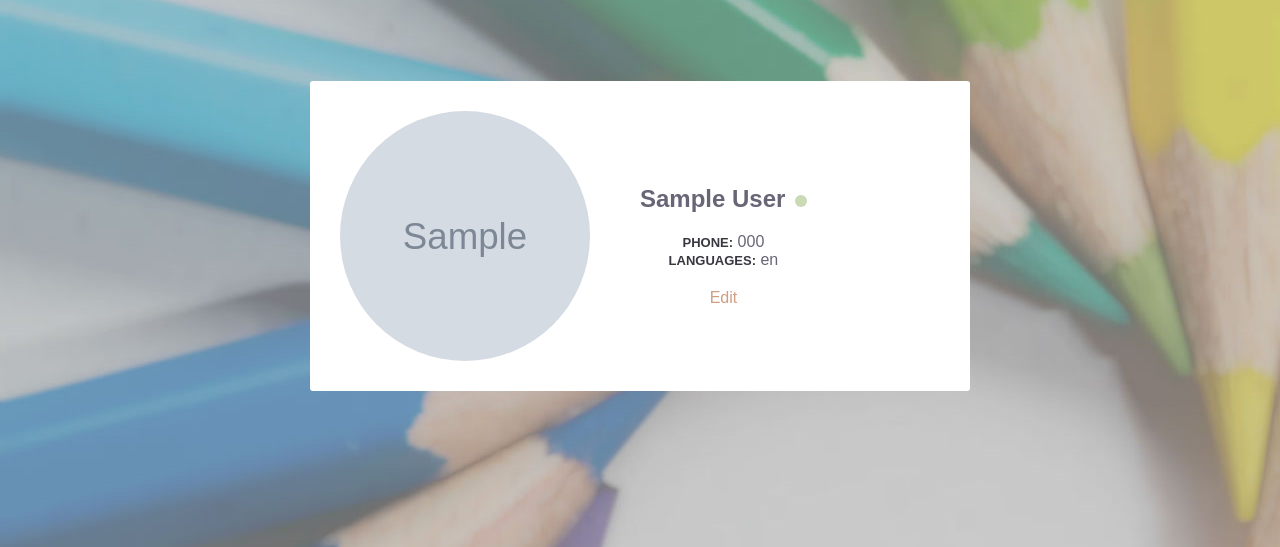
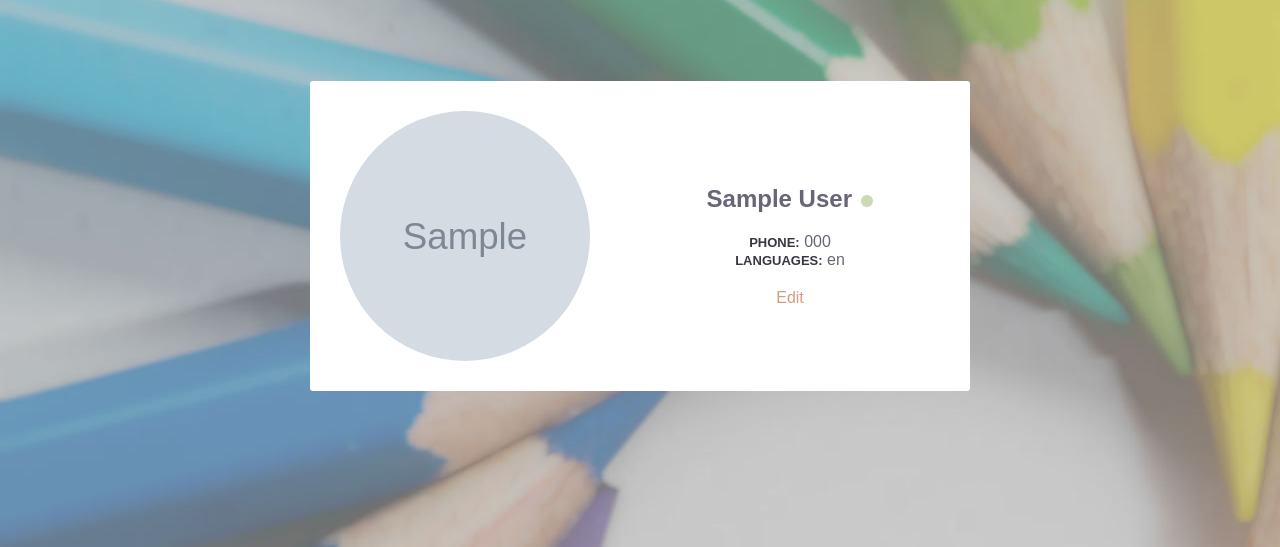
Before and after one commit to kmorinaka/h4h, a Flask app: template templates/volunteers.html in a window 1280 px wide. Shown: the part 196-743 px from the top of the page. Run offline with Flask 2, Linux system fonts and the light colour scheme; the template is opened without the code that fills it: values that come from a table or form of the project are taken from there, others are empty; tables that the repository leaves empty hold one stand-in row (values such as "Sample post"); grey boxes marked "Sample" are stand-in pictures; some libraries are stand-ins or nearby versions.

Commit message:
Adds default profile image if not present Sets width to profile info

```diff
--- a/static/style.css
+++ b/static/style.css
@@ -127,6 +127,10 @@ input#status {
   display: inline-block;
 }
 
+.profile-info {
+  width: 50%;
+}
+
 .circle-icon {
   background: #F9EAAC;
   border-radius: 50%;
--- a/templates/volunteers.html
+++ b/templates/volunteers.html
@@ -8,8 +8,12 @@
   <div>
     {% for volunteer in volunteers %}
       <div class="profile-card">
-        <img class="photo profile-card-photo" src="{{ volunteer.photo }}">
-        <div>
+        {% if volunteer.photo %}
+          <img class="photo profile-card-photo" src="{{ volunteer.photo }}">
+        {% else %}
+          <img class="photo profile-card-photo" src="http://cfsharpcrew.com/wp-content/uploads/2015/03/default-placeholder.png">
+        {% endif %}
+        <div class="profile-info">
           <h2 class="profile-name">{{ volunteer.first_name }} {{ volunteer.last_name }}</h2>
           <div class="circle-icon{% if volunteer.active %} active {% endif %}"></div>
           <div>
```
